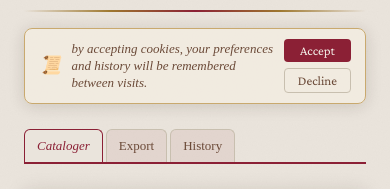
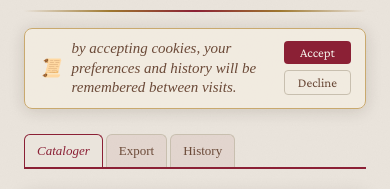
Before and after one commit to anonymusings/Archive-Assistant, a plain HTML site: page index.html in a window 390 px wide. Shown: the part 251-440 px from the top of the page. Drawn offline with nearby package versions, Linux system fonts and the light colour scheme; a web font is replaced by a local one.

Commit message:
index.html

```diff
--- a/index.html
+++ b/index.html
@@ -191,7 +191,7 @@
     border-radius: 8px; padding: 14px 20px; margin: 22px 0 0;
     display: flex; align-items: center; gap: 14px;
     font-family: 'IM Fell English', serif; font-style: italic;
-    font-size: 15px; color: var(--text-muted);
+    font-size: 17px; color: var(--text-muted);
     box-shadow: 0 2px 16px var(--shadow);
   }
   .cookie-banner.hidden { display: none; }
@@ -207,7 +207,7 @@
     .cookie-banner {
       padding: 10px 14px;
       gap: 10px;
-      font-size: 13px;
+      font-size: 15px;
       margin: 16px 0 0;
       display: flex;
       flex-wrap: nowrap;
```
